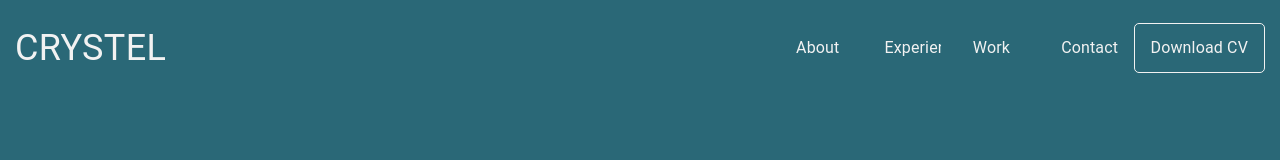
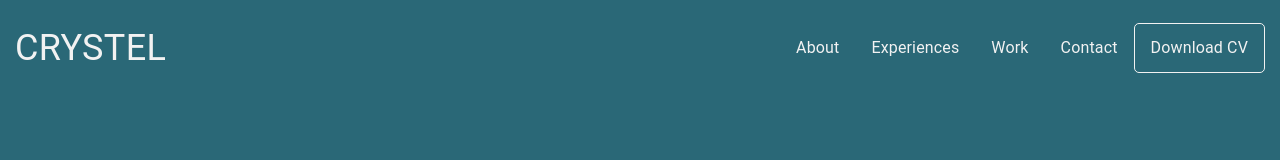
Before and after one commit to crystel1996/crystel.dev, a React (Create React App) app: page / in a window 1280 px wide. Shown: the top 160 px of the page. Built offline with nearby package versions, Linux system fonts and the light colour scheme.

Commit message:
redirect meu

```diff
--- a/src/Components/Header/Header.tsx
+++ b/src/Components/Header/Header.tsx
@@ -4,8 +4,28 @@ import classes from './style.module.css'
 import { Box, IconButton, List, ListItem, ListItemText, Typography } from '@mui/material';
 import { Menu } from '@mui/icons-material';
 import classNames from 'classnames';
+import { useNavigate } from 'react-router-dom';
+import { MenuItem, MenuItemComponentInterface } from '../MenuList';
 
 export const Header: FC<HeaderComponentInterface> = () => {
+
+    const navigate = useNavigate();
+
+    const handleRedirect = (tab: string) => {
+        navigate(`/${tab}`);
+    };
+
+    const handleShowMenu = () => {
+
+    };
+
+    const MENUS: MenuItemComponentInterface[] = [
+        { onClick: handleRedirect, label: 'About', classNameItem: classes.headerListMenuitem, classNameItemText: classes.headerListMenuitemText },
+        { onClick: handleRedirect, label: 'Experiences', classNameItem: classes.headerListMenuitem, classNameItemText: classes.headerListMenuitemText },
+        { onClick: handleRedirect, label: 'Work', classNameItem: classes.headerListMenuitem, classNameItemText: classes.headerListMenuitemText },
+        { onClick: handleRedirect, label: 'Contact', classNameItem: classes.headerListMenuitem, classNameItemText: classes.headerListMenuitemText },
+        { onClick: handleRedirect, label: 'Download CV', classNameItem: classNames(classes.headerListMenuitem, classes.headerListMenuButton), classNameItemText: classes.headerListMenuitemText },
+    ];
 
     return <Box className={classes.header}>
         <Box className={classes.headerLogo}>
@@ -13,25 +33,13 @@ export const Header: FC<HeaderComponentInterface> = () => {
         </Box>
         <Box className={classes.headerMenu}>
             <List className={classes.headerListMenu}>
-                <ListItem className={classes.headerListMenuitem}>
-                    <ListItemText className={classes.headerListMenuitemText}>About</ListItemText>
-                </ListItem>
-                <ListItem className={classes.headerListMenuitem}>
-                    <ListItemText className={classes.headerListMenuitemText}>Experiences</ListItemText>
-                </ListItem>
-                <ListItem className={classes.headerListMenuitem}>
-                    <ListItemText className={classes.headerListMenuitemText}>Work</ListItemText>
-                </ListItem>
-                <ListItem className={classes.headerListMenuitem}>
-                    <ListItemText className={classes.headerListMenuitemText}>Contact</ListItemText>
-                </ListItem>
-                <ListItem className={classNames(classes.headerListMenuitem, classes.headerListMenuButton)}>
-                    <ListItemText className={classes.headerListMenuitemText} >Download CV</ListItemText>
-                </ListItem>
+                {MENUS.map((menu) => {
+                    return <MenuItem onClick={menu.onClick} label={menu.label} classNameItem={menu.classNameItem} classNameItemText={menu.classNameItemText} />
+                })}
             </List>
 
             <Box className={classes.headerMobileMenu}>
-                <IconButton size="large" aria-label="Menu">
+                <IconButton size="large" aria-label="Menu" onClick={handleShowMenu}>
                     <Menu fontSize='large' htmlColor='white' />
                 </IconButton>
             </Box>
--- a/src/Components/Header/style.module.css
+++ b/src/Components/Header/style.module.css
@@ -21,7 +21,7 @@
 .headerListMenuitem {
     cursor: pointer;
     color:#F2F2F2;
-    width: auto
+    min-width: max-content;
 }
 
 .headerListMenuitem:hover {
--- /dev/null
+++ b/src/Components/MenuList/MenuItem.tsx
@@ -0,0 +1,18 @@
+import { ListItem, ListItemText } from '@mui/material';
+import classNames from 'classnames';
+import React, { FC } from 'react';
+import { MenuItemComponentInterface } from './interface';
+
+
+export const MenuItem: FC<MenuItemComponentInterface> = (props) => {
+
+    const handleClick = (event: React.MouseEvent<HTMLElement>) => {
+        event.stopPropagation();
+        props.onClick(props.label);
+    };
+
+    return  <ListItem className={props.classNameItem} onClick={handleClick}>
+                <ListItemText className={props.classNameItemText} >{props.label}</ListItemText>
+            </ListItem>
+
+}
--- /dev/null
+++ b/src/Components/MenuList/index.ts
@@ -0,0 +1,2 @@
+export * from './MenuItem';
+export * from './interface';
--- /dev/null
+++ b/src/Components/MenuList/interface.ts
@@ -0,0 +1,6 @@
+export interface MenuItemComponentInterface {
+    classNameItem?: string;
+    classNameItemText?: string;
+    label: string;
+    onClick: (go: string) => void;
+}
```
